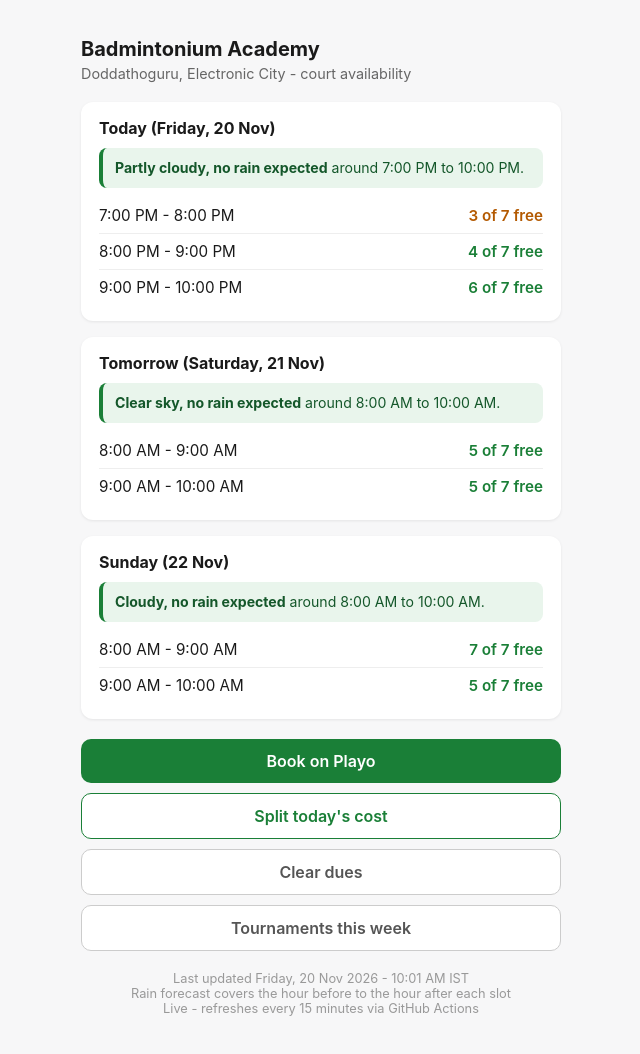
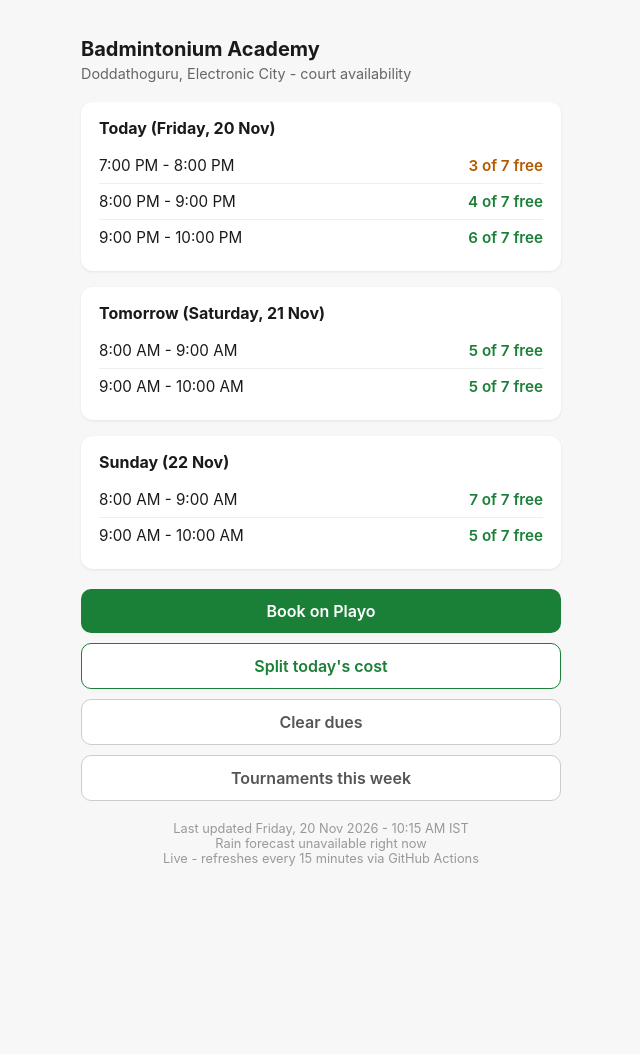
Before and after one commit to kkirankumarbec/badminton-court-checker, a plain HTML site: page docs/index.html in a window 1280 px wide. Shown: the whole page, without its empty margins (319-959 px from the left). After the commit the page ends 914 px from the top, so only its background shows below. Drawn offline with Linux system fonts and the light colour scheme.

Commit message:
Update availability page

```diff
--- a/docs/index.html
+++ b/docs/index.html
@@ -71,17 +71,17 @@
 <body>
   <h1>Badmintonium Academy</h1>
   <div class="subtitle">Doddathoguru, Electronic City - court availability</div>
-  <section class="card"><h2>Today (Friday, 20 Nov)</h2><div class="rain-box r0"><strong>Partly cloudy, no rain expected</strong> around 7:00 PM to 10:00 PM.</div><table><tr class="mid" data-start="2026-11-20T19:00:00+05:30"><td>7:00 PM - 8:00 PM</td><td>3 of 7 free</td></tr><tr class="ok" data-start="2026-11-20T20:00:00+05:30"><td>8:00 PM - 9:00 PM</td><td>4 of 7 free</td></tr><tr class="ok" data-start="2026-11-20T21:00:00+05:30"><td>9:00 PM - 10:00 PM</td><td>6 of 7 free</td></tr></table></section>
-<section class="card"><h2>Tomorrow (Saturday, 21 Nov)</h2><div class="rain-box r0"><strong>Clear sky, no rain expected</strong> around 8:00 AM to 10:00 AM.</div><table><tr class="ok" data-start="2026-11-21T08:00:00+05:30"><td>8:00 AM - 9:00 AM</td><td>5 of 7 free</td></tr><tr class="ok" data-start="2026-11-21T09:00:00+05:30"><td>9:00 AM - 10:00 AM</td><td>5 of 7 free</td></tr></table></section>
-<section class="card"><h2>Sunday (22 Nov)</h2><div class="rain-box r0"><strong>Cloudy, no rain expected</strong> around 8:00 AM to 10:00 AM.</div><table><tr class="ok" data-start="2026-11-22T08:00:00+05:30"><td>8:00 AM - 9:00 AM</td><td>7 of 7 free</td></tr><tr class="ok" data-start="2026-11-22T09:00:00+05:30"><td>9:00 AM - 10:00 AM</td><td>5 of 7 free</td></tr></table></section>
+  <section class="card"><h2>Today (Friday, 20 Nov)</h2><table><tr class="mid" data-start="2026-11-20T19:00:00+05:30"><td>7:00 PM - 8:00 PM</td><td>3 of 7 free</td></tr><tr class="ok" data-start="2026-11-20T20:00:00+05:30"><td>8:00 PM - 9:00 PM</td><td>4 of 7 free</td></tr><tr class="ok" data-start="2026-11-20T21:00:00+05:30"><td>9:00 PM - 10:00 PM</td><td>6 of 7 free</td></tr></table></section>
+<section class="card"><h2>Tomorrow (Saturday, 21 Nov)</h2><table><tr class="ok" data-start="2026-11-21T08:00:00+05:30"><td>8:00 AM - 9:00 AM</td><td>5 of 7 free</td></tr><tr class="ok" data-start="2026-11-21T09:00:00+05:30"><td>9:00 AM - 10:00 AM</td><td>5 of 7 free</td></tr></table></section>
+<section class="card"><h2>Sunday (22 Nov)</h2><table><tr class="ok" data-start="2026-11-22T08:00:00+05:30"><td>8:00 AM - 9:00 AM</td><td>7 of 7 free</td></tr><tr class="ok" data-start="2026-11-22T09:00:00+05:30"><td>9:00 AM - 10:00 AM</td><td>5 of 7 free</td></tr></table></section>
   <div class="subtitle" id="empty" hidden>No upcoming slots right now - the next refresh will add the next day.</div>
   <a class="book" href="https://playo.co/booking?venueId=2b413335-e49f-4241-9ebd-c2d95606b286">Book on Playo</a>
   <a class="split" href="split.html">Split today's cost</a>
   <a class="dues" href="dues.html">Clear dues</a>
   <a class="tourn" href="tournaments.html">Tournaments this week</a>
   <footer>
-    Last updated Friday, 20 Nov 2026 - 10:01 AM IST<br>
-    Rain forecast covers the hour before to the hour after each slot<br>
+    Last updated Friday, 20 Nov 2026 - 10:15 AM IST<br>
+    Rain forecast unavailable right now<br>
     Live - refreshes every 15 minutes via GitHub Actions
   </footer>
   <script>
```
